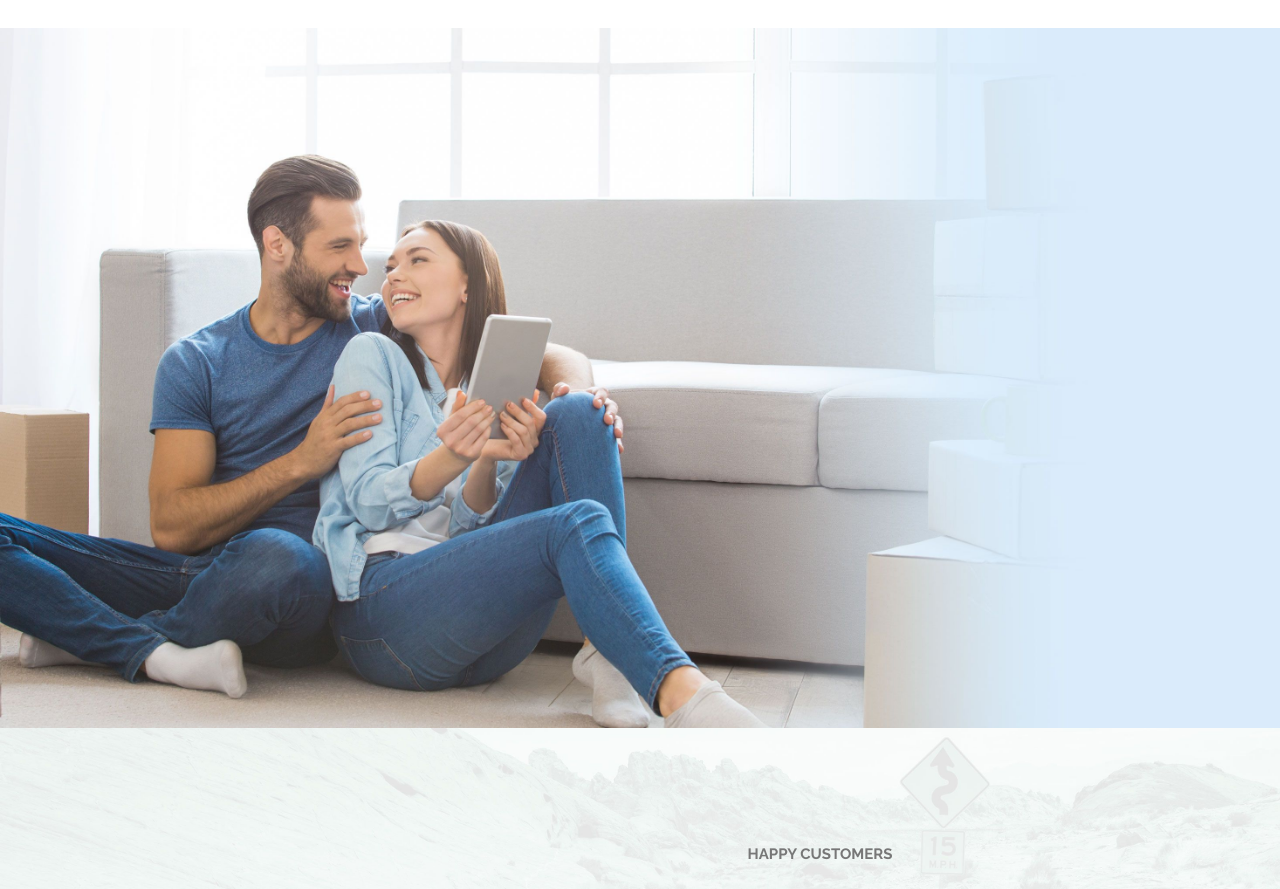
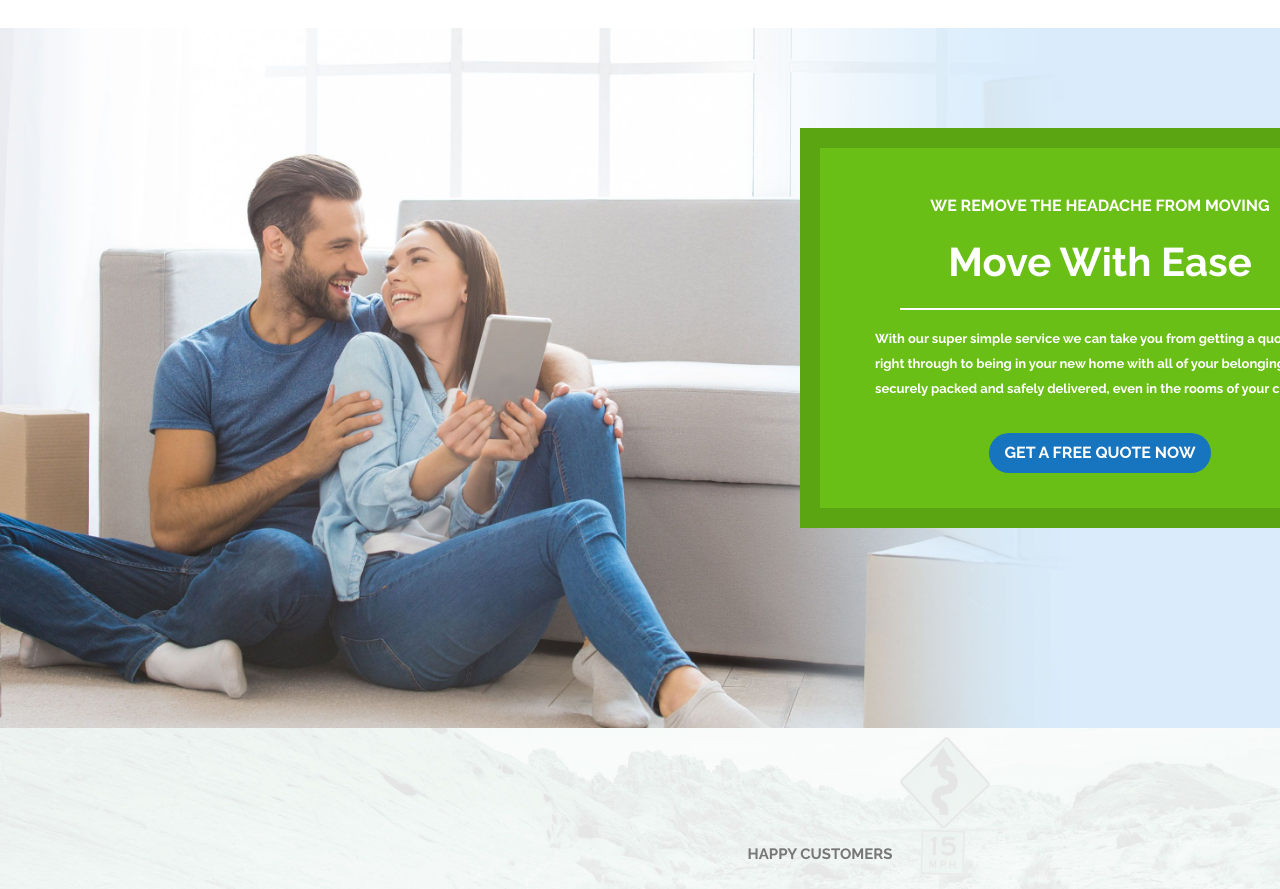
Before and after one commit to DeniseDichiara/proj-html-vuejs, a Vue app: page / in a window 1280 px wide. Shown: the part 2120-3009 px from the top of the page. Built offline with nearby package versions, Linux system fonts and the light colour scheme.

Commit message:
added position: relative;

```diff
--- a/src/components/AppEase.vue
+++ b/src/components/AppEase.vue
@@ -1,6 +1,37 @@
 <template>
     <div class="ease-bg">
+        <div class="green-out-square">
 
+            <div class="d-flex flex-row justify-content-center pt-5">
+                <h6 class="uppercase-text text-white fw-bold">
+                    we remove the headache from moving
+                </h6>
+            </div>
+
+            <div class="d-flex flex-row justify-content-center pt-2">
+                <p class="text-white fw-bold fs-1 text-capitalize">
+                    move with ease
+                </p>
+            </div>
+
+            <div class="d-flex flex-row justify-content-center">
+                <div class="line"></div>
+            </div>
+
+            <div class="d-flex flex-row justify-content-center pt-3 ">
+                <p class="text-white p-super p-in-green">
+                    With our super simple service we can take you from getting a quote, right through to being in your new home with all of your belongings securely packed and safely delivered, even in the rooms of your choice.
+                </p>
+            </div>
+
+            <div class="d-flex flex-row justify-content-center pt-3 ">
+                <button type="button" class="my_btn-color my_btn"> GET A FREE QUOTE NOW</button>
+            </div>
+
+
+
+
+        </div>
     </div>
 </template>
 
@@ -13,9 +44,35 @@ export default {
 
 
 <style lang="scss">
-    .ease-bg{
+.ease-bg {
     height: 700px;
     background-image: url('/img/avada-movers-movewithease-background-new.jpg');
     background-size: cover;
-    }
+}
+
+.green-out-square {
+    height: 400px;
+    width: 600px;
+    background-color: #6ABF17;
+    border: 20px solid #5aa511;
+    position: relative;
+    top: 100px;
+    left: 800px;
+}
+
+.p-super{
+    width: 450px;
+}
+
+.p-in-green{
+    font-size: small;
+    font-weight: bolder;
+    line-height: 25px;
+}
+
+.line{
+    height: 0.5px;
+    width: 400px;
+    border: 0.2px solid white;
+}
 </style>
--- a/src/styles/general.scss
+++ b/src/styles/general.scss
@@ -96,3 +96,11 @@ a:hover{
 .my_service-solution{
     margin-bottom: 10rem;
 }
+
+.uppercase-text{
+    text-transform: uppercase;
+}
+
+.text-white{
+    color: white;
+}
```
